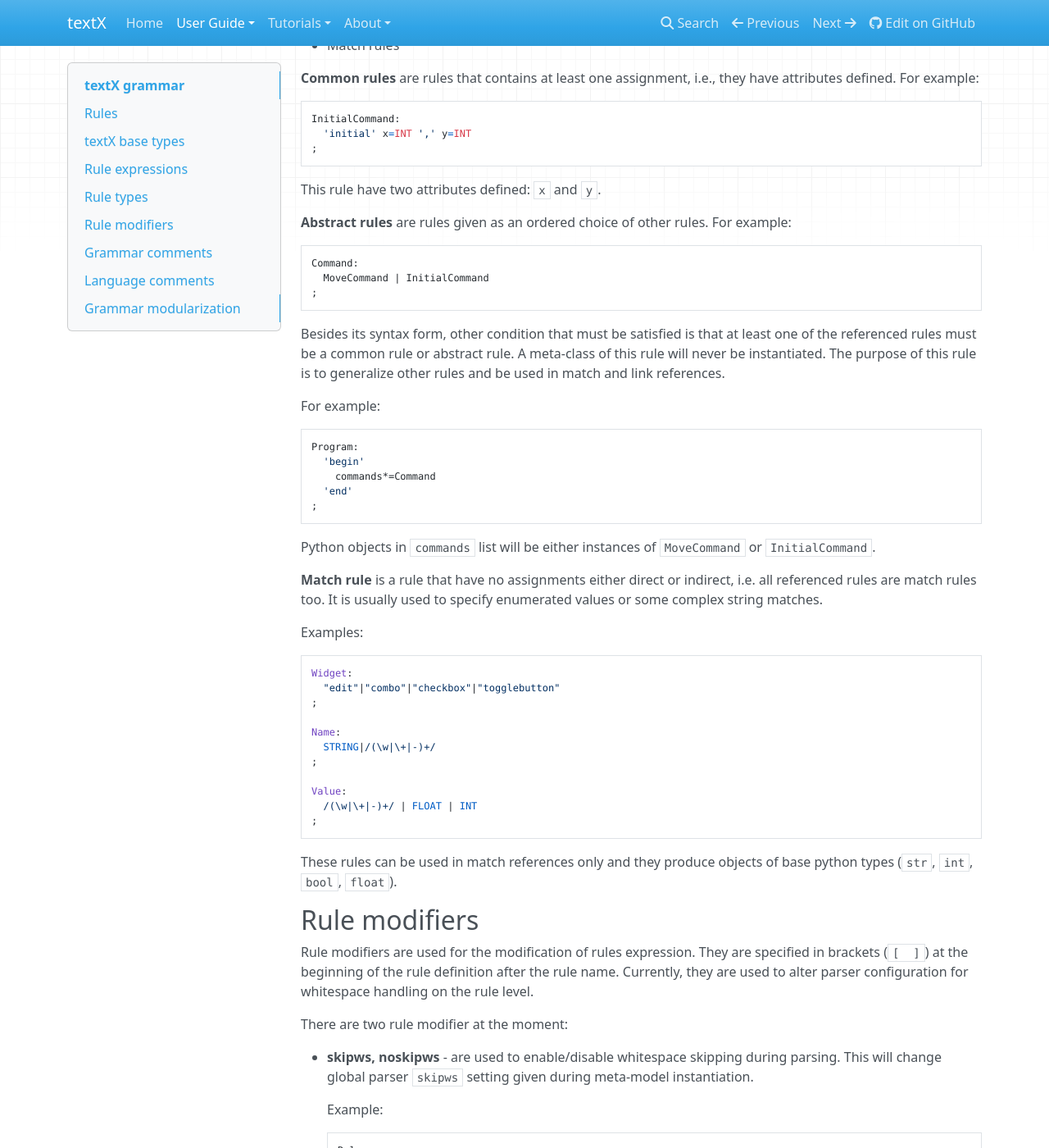
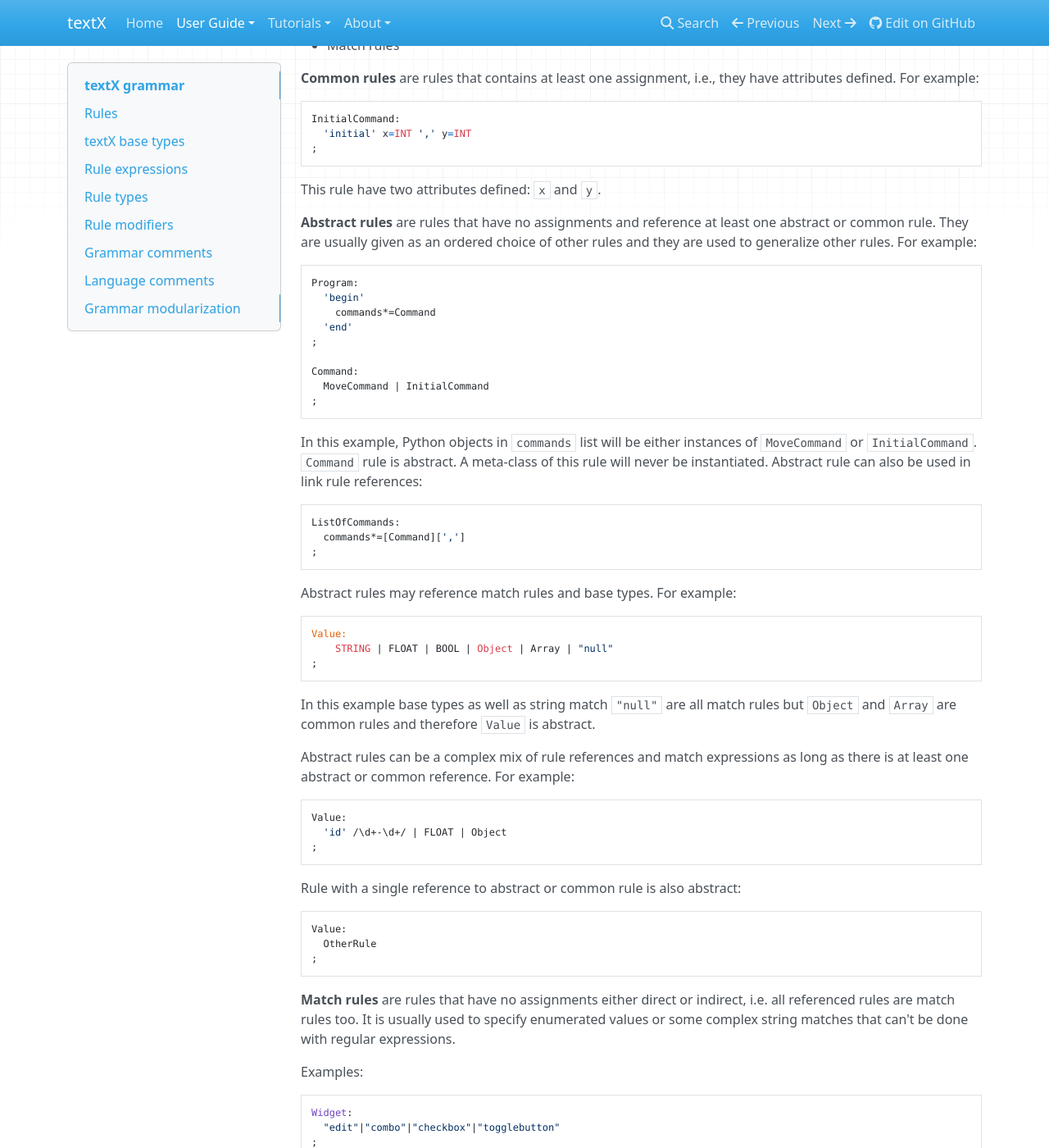
Before and after one commit to textX/textX, an MkDocs documentation site: the page built from docs/grammar.md, in a window 1280 px wide and 1400 px high, scrolled down 9583 px. Shown: the whole window at 82% size. Built offline with MkDocs 1.6.1, drawn with Linux system fonts in a browser that asks for light colours; nearby versions of some CDN libraries; old or Windows-style settings are respelled for this version of MkDocs; some of the changed text lies outside the part shown.

Commit message:
Addition to docs.
Aligning rule types explanation with recent refactorings.
Added more details.

```diff
--- a/docs/grammar.md
+++ b/docs/grammar.md
@@ -467,19 +467,9 @@ have attributes defined. For example:
 
 This rule have two attributes defined: `x` and `y`.
 
-**Abstract rules** are rules given as an ordered choice of other rules. For
-example:
-
-    Command:
-      MoveCommand | InitialCommand
-    ;
-
-Besides its syntax form, other condition that must be satisfied is that at least
-one of the referenced rules must be a common rule or abstract rule. A meta-class
-of this rule will never be instantiated. The purpose of this rule is to
-generalize other rules and be used in match and link references.
-
-For example:
+**Abstract rules** are rules that have no assignments and reference at least one
+abstract or common rule. They are usually given as an ordered choice of other
+rules and they are used to generalize other rules. For example:
 
     Program:
       'begin'
@@ -487,13 +477,46 @@ For example:
       'end'
     ;
 
-Python objects in `commands` list will be either instances of `MoveCommand` or
-`InitialCommand`.
+    Command:
+      MoveCommand | InitialCommand
+    ;
 
+In this example, Python objects in `commands` list will be either instances of
+`MoveCommand` or `InitialCommand`.  `Command` rule is abstract.  A meta-class of
+this rule will never be instantiated. Abstract rule can also be used in link
+rule references:
 
-**Match rule** is a rule that have no assignments either direct or indirect,
+    ListOfCommands:
+      commands*=[Command][',']
+    ;
+
+Abstract rules may reference match rules and base types. For example:
+
+    Value:
+        STRING | FLOAT | BOOL | Object | Array | "null"
+    ;
+
+In this example base types as well as string match `"null"` are all match rules
+but `Object` and `Array` are common rules and therefore `Value` is abstract.
+
+Abstract rules can be a complex mix of rule references and match expressions as
+long as there is at least one abstract or common reference.
+For example:
+
+    Value:
+      'id' /\d+-\d+/ | FLOAT | Object
+    ;
+
+Rule with a single reference to abstract or common rule is also abstract:
+
+    Value:
+      OtherRule
+    ;
+
+**Match rules** are rules that have no assignments either direct or indirect,
 i.e. all referenced rules are match rules too. It is usually used to specify
-enumerated values or some complex string matches.
+enumerated values or some complex string matches that can't be done with regular
+expressions.
 
 Examples:
 
@@ -509,8 +532,11 @@ Examples:
       /(\w|\+|-)+/ | FLOAT | INT
     ;
 
-These rules can be used in match references only and they produce objects of
-base python types (`str`, `int`, `bool`, `float`).
+These rules can be used in match references only (i.e., you can't link to these
+rules as they don't exists as objects), and they produce objects of base python
+types (`str`, `int`, `bool`, `float`).
+
+All base type rules (e.g., `INT`, `STRING`, `BASETYPE`) are match rules.
 
 
 ## Rule modifiers
```
